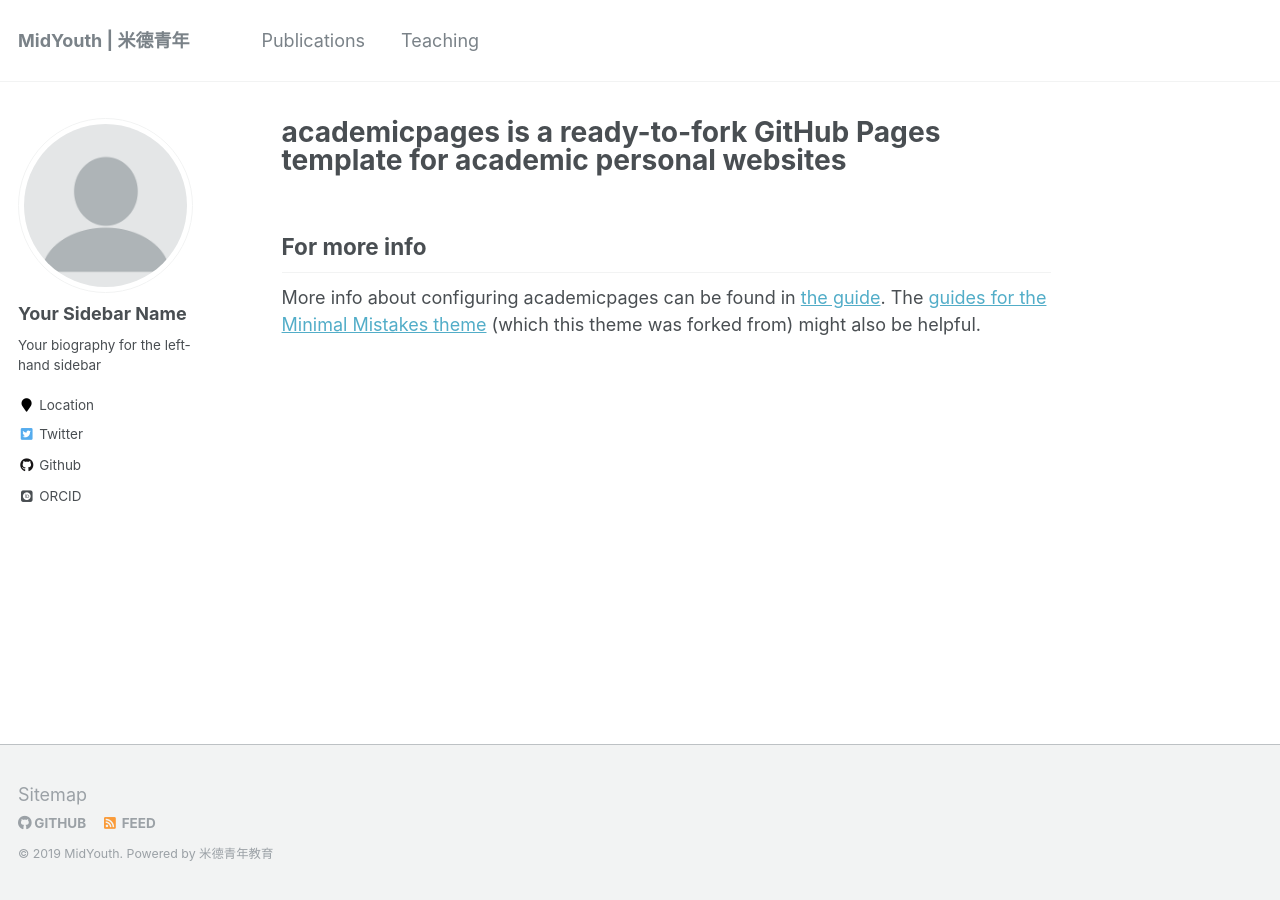
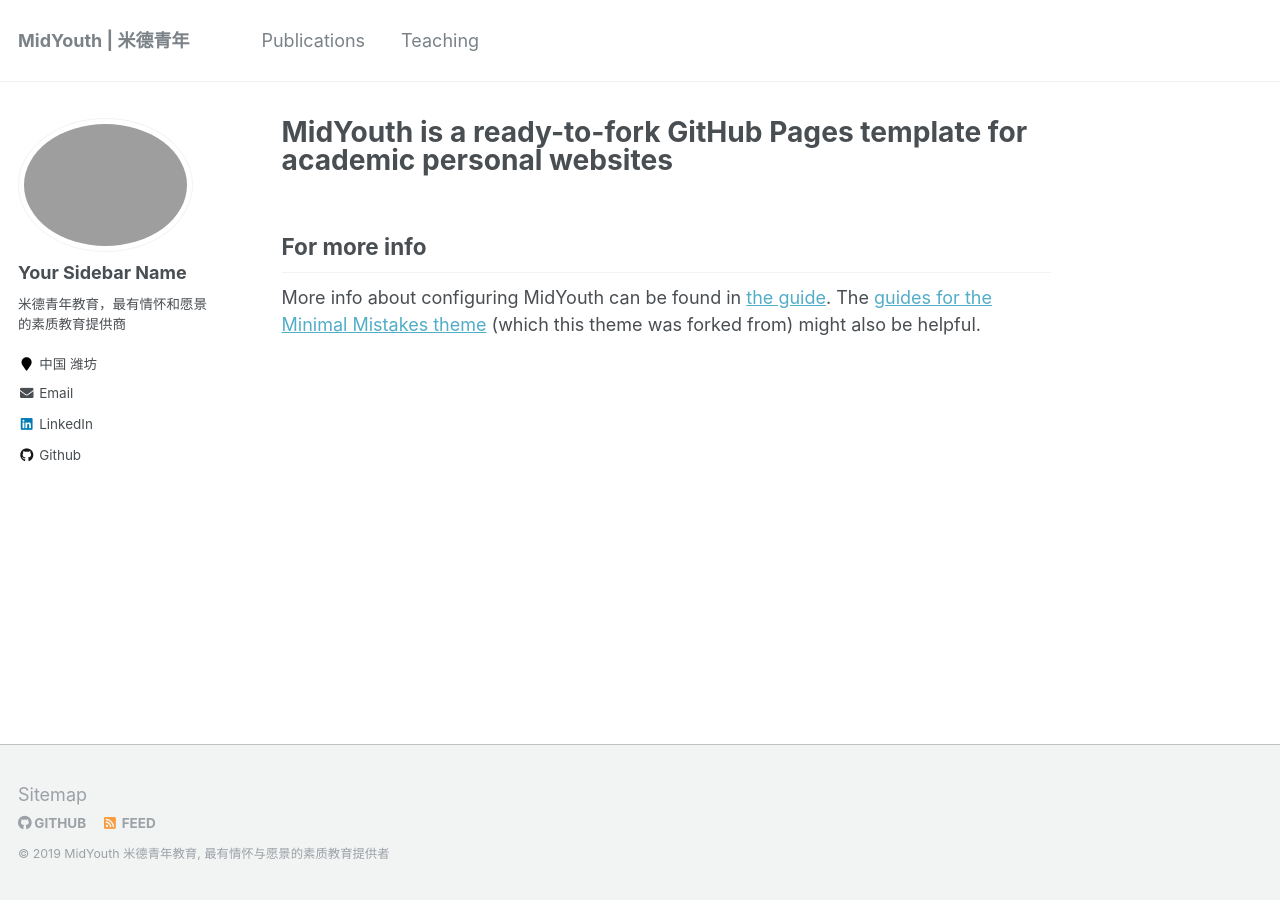
Before and after one commit to midyouth/midyouth.github.io, a Jekyll site: the page built from _pages/about.md, in a window 1280 px wide. Built offline with Jekyll 4.4.1, drawn with Linux system fonts in a browser that asks for light colours; some web fonts are replaced.

Commit message:
change all link to midyouth

```diff
--- a/_config.yml
+++ b/_config.yml
@@ -81,31 +81,13 @@
 # Site Author
 author:
   name             : "Your Sidebar Name"
-  avatar           : "profile.png"
-  bio              : "Your biography for the left-hand sidebar"
-  location         : "Location"
-
-  email            :
-
-  github           : "academicpages"
-  google_plus      :
-  keybase          :
-  instagram        :
-  impactstory      : #"https://profiles.impactstory.org/u/xxxx-xxxx-xxxx-xxxx"
-  lastfm           :
-  linkedin         :
-  orcid            : "http://orcid.org/yourorcidurl"
-  pinterest        :
-  soundcloud       :
-  stackoverflow    : # http://stackoverflow.com/users/123456/username
-  steam            :
-  tumblr           :
-  twitter          : "replacethistwitterhandle"
-  vine             :
+  avatar           : "logo.png"
+  bio              : "米德青年教育，最有情怀和愿景的素质教育提供商"
+  location         : "中国 潍坊"
+  email            : "contact@midyouth.org"
+  github           : "midyouth"
+  linkedin         : "https://www.linkedin.com/company/midyouth"
   weibo            :
-  xing             :
-  youtube          :
-  wikipedia        :
 
 
 # Reading Files
--- a/_includes/footer.html
+++ b/_includes/footer.html
@@ -5,20 +5,11 @@
     {% if site.data.ui-text[site.locale].follow_label %}
       <li><strong>{{ site.data.ui-text[site.locale].follow_label }}</strong></li>
     {% endif %}
-    {% if site.twitter.username %}
-      <li><a href="https://twitter.com/{{ site.twitter.username }}"><i class="fab fa-twitter-square" aria-hidden="true"></i> Twitter</a></li>
-    {% endif %}
-    {% if site.facebook.username %}
-      <li><a href="https://facebook.com/{{ site.facebook.username }}"><i class="fab fa-facebook-square" aria-hidden="true"></i> Facebook</a></li>
-    {% endif %}
     {% if site.author.github %}
       <li><a href="http://github.com/{{ site.author.github }}"><i class="fab fa-github" aria-hidden="true"></i> GitHub</a></li>
-    {% endif %}
-    {% if site.author.bitbucket %}
-      <li><a href="http://bitbucket.org/{{ site.author.bitbucket }}"><i class="fab fa-bitbucket" aria-hidden="true"></i> Bitbucket</a></li>
     {% endif %}
     <li><a href="{% if site.atom_feed.path %}{{ site.atom_feed.path }}{% else %}{{ base_path }}/feed.xml{% endif %}"><i class="fa fa-fw fa-rss-square" aria-hidden="true"></i> {{ site.data.ui-text[site.locale].feed_label | default: "Feed" }}</a></li>
   </ul>
 </div>
 
-<div class="page__footer-copyright">&copy; {{ site.time | date: '%Y' }} {{ site.name | default: site.title }}. {{ site.data.ui-text[site.locale].powered_by | default: "Powered by" }} 米德青年教育</div>
+<div class="page__footer-copyright">&copy; {{ site.time | date: '%Y' }} {{ site.name | default: site.title }} 米德青年教育, 最有情怀与愿景的素质教育提供者</div>
--- a/_pages/about.md
+++ b/_pages/about.md
@@ -1,6 +1,6 @@
 ---
 permalink: /
-title: "academicpages is a ready-to-fork GitHub Pages template for academic personal websites"
+title: "MidYouth is a ready-to-fork GitHub Pages template for academic personal websites"
 excerpt: "About me"
 author_profile: true
 redirect_from:
@@ -12,4 +12,4 @@
 
 For more info
 ------
-More info about configuring academicpages can be found in [the guide](https://academicpages.github.io/markdown/). The [guides for the Minimal Mistakes theme](https://mmistakes.github.io/minimal-mistakes/docs/configuration/) (which this theme was forked from) might also be helpful.
+More info about configuring MidYouth can be found in [the guide](https://MidYouth.github.io/markdown/). The [guides for the Minimal Mistakes theme](https://mmistakes.github.io/minimal-mistakes/docs/configuration/) (which this theme was forked from) might also be helpful.
--- a/_pages/talkmap.html
+++ b/_pages/talkmap.html
@@ -5,5 +5,5 @@
 author_profile: true
 ---
 
-<p>This map is generated from a Jupyter Notebook file in <a href="https://github.com/academicpages/academicpages.github.io/blob/master/_talks/talkmap.ipynb">/_talks/talkmap.ipynb</a>, which mines the location fields in the .md files in _talks/.</p>
+<p>This map is generated from a Jupyter Notebook file in <a href="https://github.com/MidYouth/MidYouth.github.io/blob/master/_talks/talkmap.ipynb">/_talks/talkmap.ipynb</a>, which mines the location fields in the .md files in _talks/.</p>
 <iframe src="/talkmap/map.html" height="700" width="850" style="border:none;"></iframe>
--- a/markdown_generator/publications.py
+++ b/markdown_generator/publications.py
@@ -1,9 +1,9 @@
 
 # coding: utf-8
 
-# # Publications markdown generator for academicpages
+# # Publications markdown generator for MidYouth
 #
-# Takes a TSV of publications with metadata and converts them for use with [academicpages.github.io](academicpages.github.io). This is an interactive Jupyter notebook, with the core python code in publications.py. Run either from the `markdown_generator` folder after replacing `publications.tsv` with one that fits your format.
+# Takes a TSV of publications with metadata and converts them for use with [MidYouth.github.io](MidYouth.github.io). This is an interactive Jupyter notebook, with the core python code in publications.py. Run either from the `markdown_generator` folder after replacing `publications.tsv` with one that fits your format.
 #
 # TODO: Make this work with BibTex and other databases of citations, rather than Stuart's non-standard TSV format and citation style.
 #
--- a/markdown_generator/publications.tsv
+++ b/markdown_generator/publications.tsv
@@ -1,4 +1,4 @@
 pub_date	title	venue	excerpt	citation	url_slug	paper_url
-2009-10-01	Paper Title Number 1	Journal 1	This paper is about the number 1. The number 2 is left for future work.	Your Name, You. (2009). "Paper Title Number 1." <i>Journal 1</i>. 1(1).	paper-title-number-1	http://academicpages.github.io/files/paper1.pdf
-2010-10-01	Paper Title Number 2	Journal 1	This paper is about the number 2. The number 3 is left for future work.	Your Name, You. (2010). "Paper Title Number 2." <i>Journal 1</i>. 1(2).	paper-title-number-2	http://academicpages.github.io/files/paper2.pdf
-2015-10-01	Paper Title Number 3	Journal 1	This paper is about the number 3. The number 4 is left for future work.	Your Name, You. (2015). "Paper Title Number 3." <i>Journal 1</i>. 1(3).	paper-title-number-3	http://academicpages.github.io/files/paper3.pdf
+2009-10-01	Paper Title Number 1	Journal 1	This paper is about the number 1. The number 2 is left for future work.	Your Name, You. (2009). "Paper Title Number 1." <i>Journal 1</i>. 1(1).	paper-title-number-1	http://MidYouth.github.io/files/paper1.pdf
+2010-10-01	Paper Title Number 2	Journal 1	This paper is about the number 2. The number 3 is left for future work.	Your Name, You. (2010). "Paper Title Number 2." <i>Journal 1</i>. 1(2).	paper-title-number-2	http://MidYouth.github.io/files/paper2.pdf
+2015-10-01	Paper Title Number 3	Journal 1	This paper is about the number 3. The number 4 is left for future work.	Your Name, You. (2015). "Paper Title Number 3." <i>Journal 1</i>. 1(3).	paper-title-number-3	http://MidYouth.github.io/files/paper3.pdf
--- a/markdown_generator/pubsFromBib.py
+++ b/markdown_generator/pubsFromBib.py
@@ -1,9 +1,9 @@
 #!/usr/bin/env python
 # coding: utf-8
 
-# # Publications markdown generator for academicpages
+# # Publications markdown generator for MidYouth
 #
-# Takes a set of bibtex of publications and converts them for use with [academicpages.github.io](academicpages.github.io). This is an interactive Jupyter notebook ([see more info here](http://jupyter-notebook-beginner-guide.readthedocs.io/en/latest/what_is_jupyter.html)).
+# Takes a set of bibtex of publications and converts them for use with [MidYouth.github.io](MidYouth.github.io). This is an interactive Jupyter notebook ([see more info here](http://jupyter-notebook-beginner-guide.readthedocs.io/en/latest/what_is_jupyter.html)).
 #
 # The core python code is also in `pubsFromBibs.py`.
 # Run either from the `markdown_generator` folder after replacing updating the publist dictionary with:
--- a/markdown_generator/talks.py
+++ b/markdown_generator/talks.py
@@ -1,9 +1,9 @@
 
 # coding: utf-8
 
-# # Talks markdown generator for academicpages
+# # Talks markdown generator for MidYouth
 #
-# Takes a TSV of talks with metadata and converts them for use with [academicpages.github.io](academicpages.github.io). This is an interactive Jupyter notebook ([see more info here](http://jupyter-notebook-beginner-guide.readthedocs.io/en/latest/what_is_jupyter.html)). The core python code is also in `talks.py`. Run either from the `markdown_generator` folder after replacing `talks.tsv` with one containing your data.
+# Takes a TSV of talks with metadata and converts them for use with [MidYouth.github.io](MidYouth.github.io). This is an interactive Jupyter notebook ([see more info here](http://jupyter-notebook-beginner-guide.readthedocs.io/en/latest/what_is_jupyter.html)). The core python code is also in `talks.py`. Run either from the `markdown_generator` folder after replacing `talks.tsv` with one containing your data.
 #
 # TODO: Make this work with BibTex and other databases, rather than Stuart's non-standard TSV format and citation style.
 
```
Also changed, not shown: CONTRIBUTING.md (+2 -2 lines), README.md (+1 -1 lines), markdown_generator/readme.md (+1 -1 lines), images/logo.jpeg (added), 3 other files.
